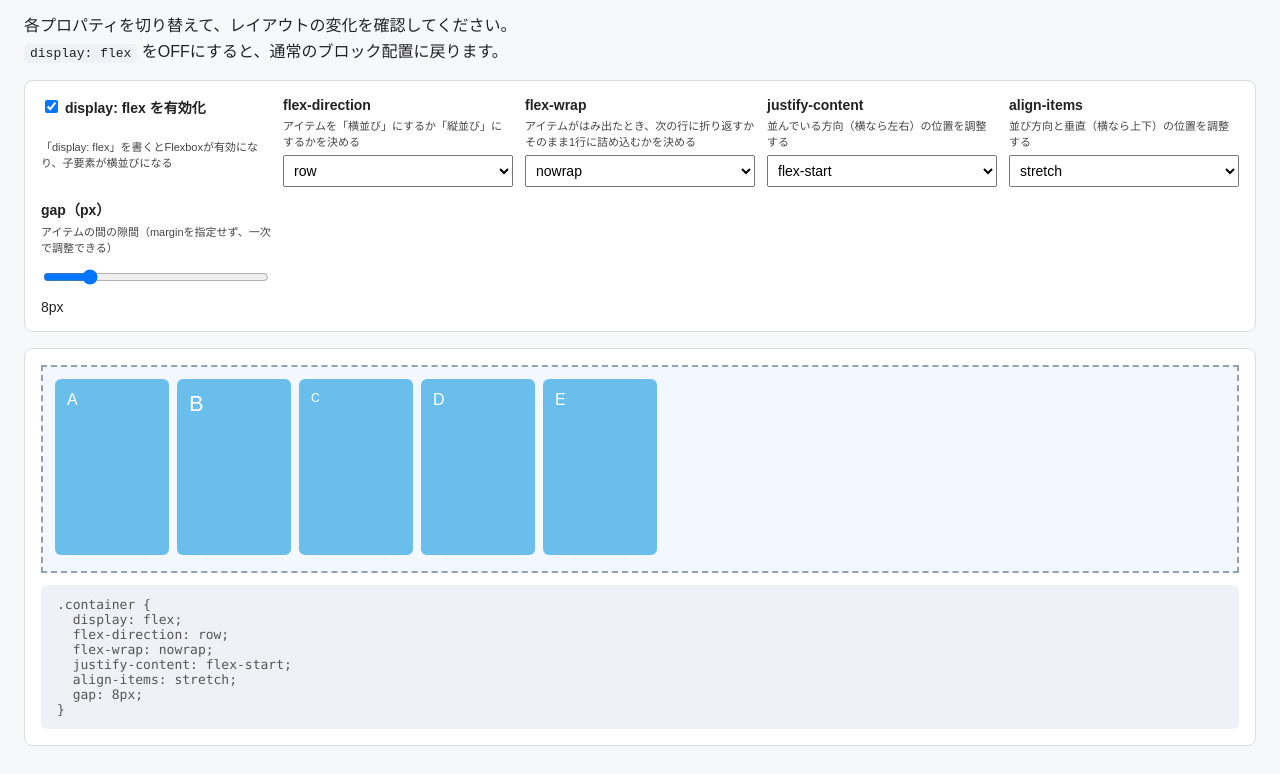
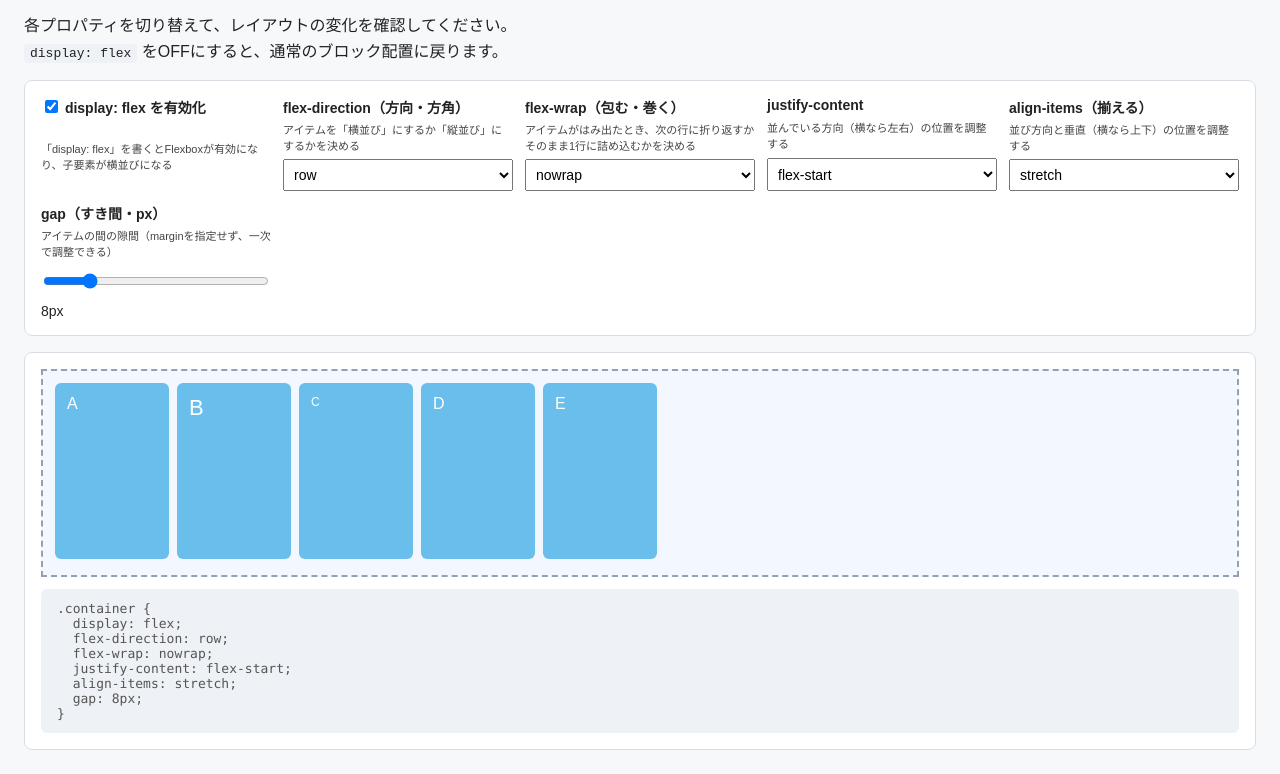
Before and after one commit to k-jinma/WebSystemGairon, a plain HTML site: page flexbox13-01.html in a window 1280 px wide. Shown: the part 62-836 px from the top of the page. Drawn offline with Linux system fonts and the light colour scheme.

Commit message:
flexbox13-01.html のラベルに日本語の説明を追加

```diff
--- a/flexbox13-01.html
+++ b/flexbox13-01.html
@@ -126,7 +126,7 @@
             </div>
 
             <div class="control">
-                <label for="direction">flex-direction</label>
+                <label for="direction">flex-direction（方向・方角）</label>
                 <span class="desc">アイテムを「横並び」にするか「縦並び」にするかを決める</span>
                 <select id="direction">
                     <option value="row">row</option>
@@ -137,7 +137,7 @@
             </div>
 
             <div class="control">
-                <label for="wrap">flex-wrap</label>
+                <label for="wrap">flex-wrap（包む・巻く）</label>
                 <span class="desc">アイテムがはみ出たとき、次の行に折り返すかそのまま1行に詰め込むかを決める</span>
                 <select id="wrap">
                     <option value="nowrap">nowrap</option>
@@ -159,7 +159,7 @@
             </div>
 
             <div class="control">
-                <label for="align">align-items</label>
+                <label for="align">align-items（揃える）</label>
                 <span class="desc">並び方向と垂直（横なら上下）の位置を調整する</span>
                 <select id="align">
                     <option value="stretch">stretch</option>
@@ -171,7 +171,7 @@
             </div>
 
             <div class="control">
-                <label for="gap">gap（px）</label>
+                <label for="gap">gap（すき間・px）</label>
                 <span class="desc">アイテムの間の隙間（marginを指定せず、一次で調整できる）</span>
                 <input type="range" id="gap" min="0" max="48" step="2" value="8">
                 <span id="gapValue">8px</span>
```
